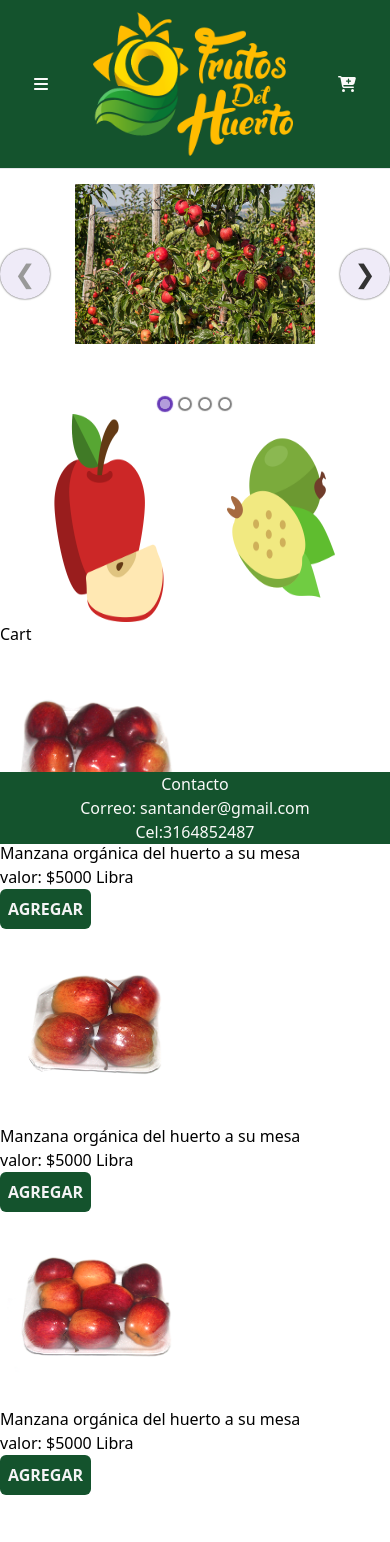
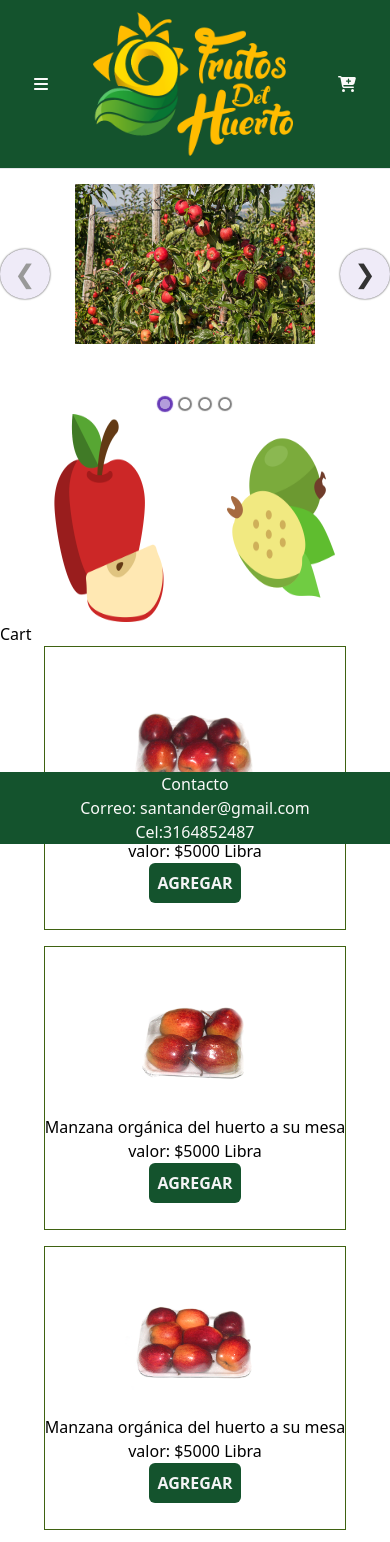
Before and after one commit to doralysantander/Proyecto-Ecommerce, a React (Create React App) app: page / in a window 390 px wide. Shown: the top 1542 px of the page. Built offline with nearby package versions, Linux system fonts and the light colour scheme; grey boxes are pictures that could not be loaded.

Commit message:
Agregando cards responsive products

```diff
--- a/src/Data/productsdata.js
+++ b/src/Data/productsdata.jsx
@@ -12,6 +12,7 @@ import trayfeijoas2 from '../assets/products/feijoas/eleven-feijoas.png'
 import trayfeijoas3 from '../assets/products/feijoas/nine-feijoas.png'
 import trayfeijoas4 from '../assets/products/feijoas/six-feijoas.png'
 import trayfeijoas5 from '../assets/products/feijoas/four-feijoas.png'
+
 export const ProductsData = [
 {
     id: 1,
--- a/src/components/products/Products.jsx
+++ b/src/components/products/Products.jsx
@@ -3,10 +3,11 @@ import React from 'react'
 import {ProductsData} from '../../Data/productsdata'
 
 const Products = () => {
-  return (
-    <div>
+  return (// aqui puedo colocar justyfy-items:center justify-content:center
+    <div div className="w-full h-5/6 gap-4 grid  justify-items-center justify-center sm:grid-cols-1  md:grid-cols-2 lg:grid-cols-3 rounded-lg">
+
       {ProductsData.map((product,i)=>(
-        <div key={i}>
+        <div key={i} className=" w-full border flex flex-col justify-center items-center border-lime-800">
 
        <img
         src={product.image}
@@ -19,7 +20,8 @@ const Products = () => {
       <button className="bg-green-900 px-2 py-2 rounded-md text-zinc-100 font-bold" onClick={()=>console.log(product)}>AGREGAR</button>
       </div>
 
-          </div>
+      </div>
+
 
       ))
     }
@@ -29,3 +31,5 @@ const Products = () => {
 }
 
 export default Products
+/*
+<div className="border  flex flex-col justify-center items-center border-lime-800"> */
```
Also changed, not shown: src/components/products/ShoppingCart.jsx (line endings or trailing spaces).
